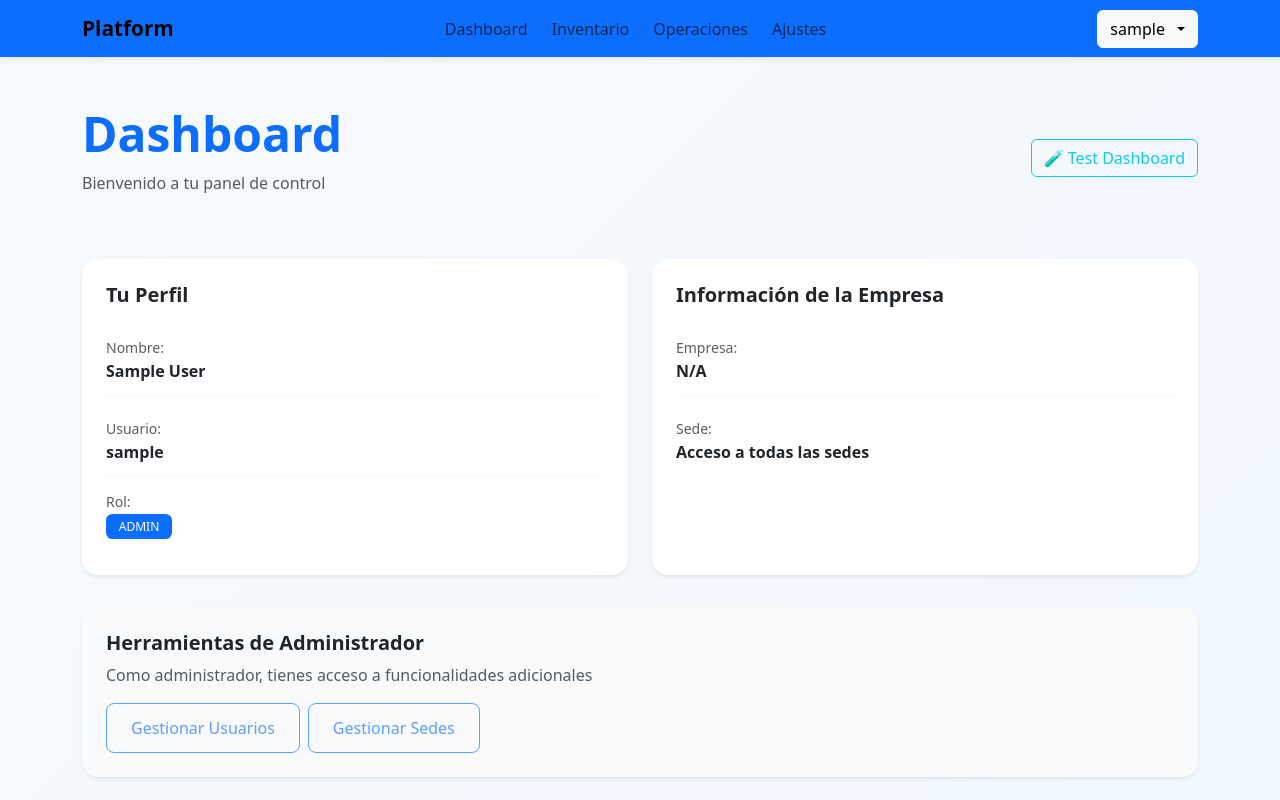
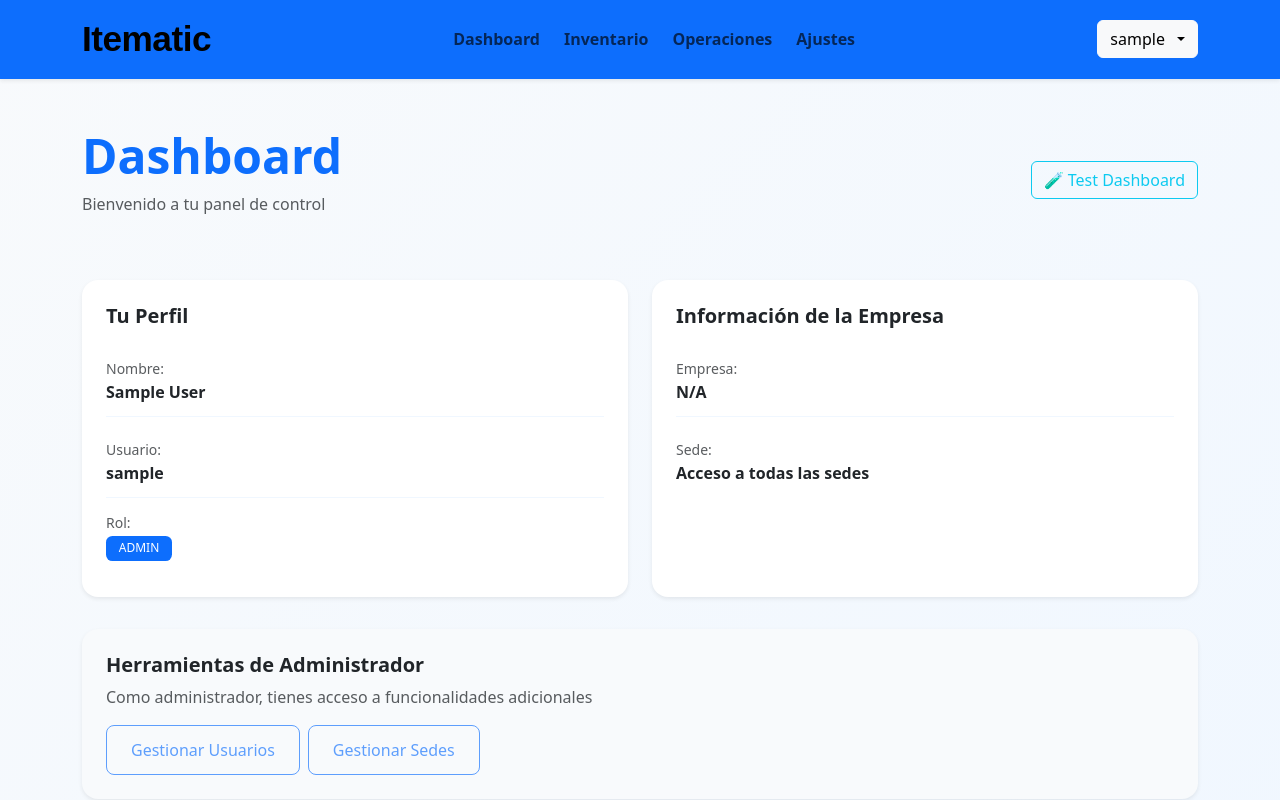
Before and after one commit to SarriaMateo/tfg-frontend, a React (Vite) app: page /dashboard in a window 1280 px wide. Shown: the top 800 px of the page. Built offline with nearby package versions, Linux system fonts and the light colour scheme; no server answers; sample sign-in values are in the browser's storage.

Commit message:
style(branding) add Itematic app name and navbar styling
Adds app name Itematic to navbar and landing page with Sora 600 font.
Adds font-weight 600 to navbar navigation items.

```diff
--- a/src/components/Navbar.jsx
+++ b/src/components/Navbar.jsx
@@ -23,9 +23,10 @@ export const Navbar = () => {
       <Container>
         <BSNavbar.Brand
           onClick={() => navigateTo('/dashboard')}
-          style={{ cursor: 'pointer', fontWeight: 'bold', fontSize: '1.3rem' }}
+          style={{ cursor: 'pointer', fontWeight: 'bold', fontSize: '2.2rem' }}
+          className="app-brand"
         >
-          Platform
+          Itematic
         </BSNavbar.Brand>
 
         <BSNavbar.Toggle aria-controls="basic-navbar-nav" />
@@ -33,25 +34,25 @@ export const Navbar = () => {
         <BSNavbar.Collapse id="basic-navbar-nav">
           <Nav className="ms-auto">
             <Nav.Link
-              className="me-2"
+              className="me-2 fw-600"
               onClick={() => navigateTo('/dashboard')}
             >
               Dashboard
             </Nav.Link>
             <Nav.Link
-              className="me-2"
+              className="me-2 fw-600"
               onClick={() => navigateTo('/inventory')}
             >
               Inventario
             </Nav.Link>
             <Nav.Link
-              className="me-2"
+              className="me-2 fw-600"
               onClick={() => navigateTo('/operations')}
             >
               Operaciones
             </Nav.Link>
             <Nav.Link
-              className="me-3"
+              className="me-3 fw-600"
               onClick={() => navigateTo('/settings')}
             >
               Ajustes
--- a/src/pages/LandingPage.jsx
+++ b/src/pages/LandingPage.jsx
@@ -33,7 +33,7 @@ export default function LandingPage() {
             <Row className="w-100">
                 <Col md={8} lg={6} className="mx-auto">
                     <div className="text-center mb-5">
-                        <h1 className="display-4 fw-bold text-primary mb-2">Inventory App</h1>
+                        <h1 className="display-4 fw-bold text-primary mb-2 app-brand" style={{ fontSize: '3.8rem' }}>Itematic</h1>
                         <p className="text-muted fs-5">Gestiona tu inventario de manera eficiente</p>
                     </div>
 
--- a/src/styles/index.css
+++ b/src/styles/index.css
@@ -17,6 +17,8 @@
   -webkit-font-smoothing: antialiased;
   -moz-osx-font-smoothing: grayscale;
 }
+
+@import url('https://fonts.googleapis.com/css2?family=Sora:wght@600&display=swap');
 
 * {
   margin: 0;
@@ -89,6 +91,16 @@ h1, h2, h3, h4, h5, h6 {
   font-weight: 600;
 }
 
+.app-brand {
+  font-family: 'Sora', sans-serif;
+  font-weight: 600;
+  letter-spacing: -0.5px;
+}
+
+.fw-600 {
+  font-weight: 600 !important;
+}
+
 .text-primary {
   color: #0d6efd !important;
 }
```
